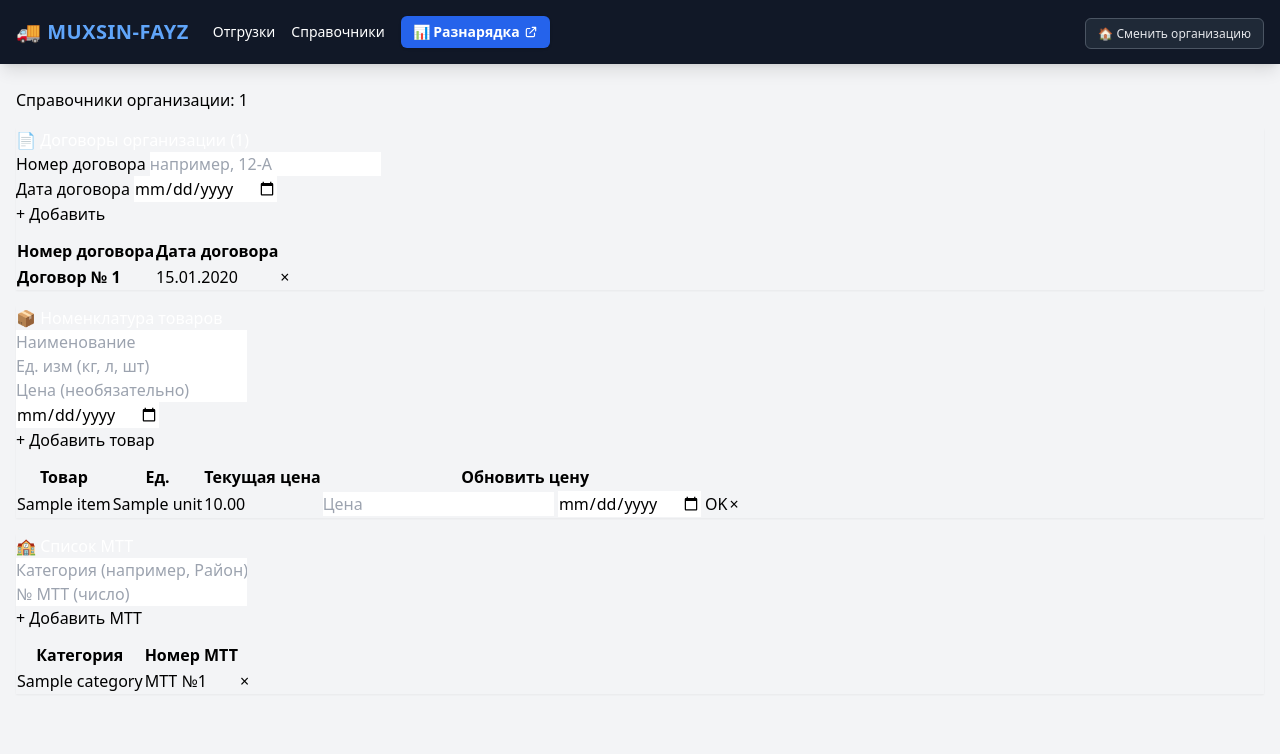
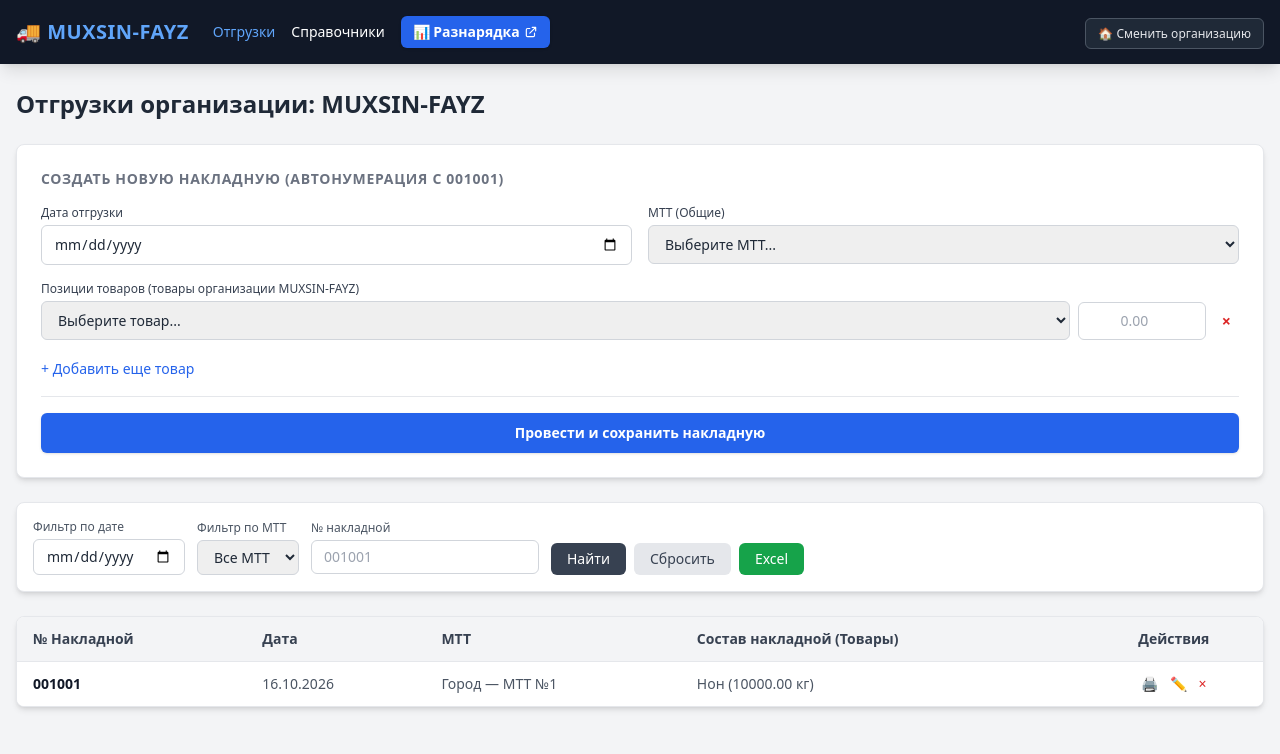
Before and after one commit to alisher0035652-design/-MUXSIN-FAYZ-, a Flask app: page /directory in a window 1280 px wide. Shown: the top 754 px of the page. Run offline with Flask 3, Linux system fonts and the light colour scheme; the visitor is signed in with stand-in values (Sample User, id 1); a database or web service that is not in the repository returns one stand-in record (values such as "Sample title"); some libraries are stand-ins or nearby versions.

Commit message:
Update base.html

```diff
--- a/templates/base.html
+++ b/templates/base.html
@@ -3,53 +3,142 @@
 <head>
     <meta charset="UTF-8">
     <meta name="viewport" content="width=device-width, initial-scale=1.0">
-    <title>{% block title %}Учет отгрузок{% endblock %}</title>
+    <title>Учет отгрузок — MUXSIN-FAYZ</title>
+    <!-- Подключение Tailwind CSS -->
     <script src="https://cdn.tailwindcss.com"></script>
 </head>
-<body class="bg-gray-100 font-sans leading-normal tracking-normal">
+<body class="bg-gray-100 font-sans leading-normal tracking-normal text-gray-800">
 
     <!-- Навигационная панель -->
     <nav class="bg-gray-900 text-white p-4 shadow-lg">
         <div class="max-w-7xl mx-auto flex flex-wrap justify-between items-center">
-
             <div class="flex items-center space-x-6">
-                <!-- Логотип / Название организации -->
                 <div class="flex items-center space-x-2">
                     <span class="text-xl font-bold tracking-wide text-blue-400">
-                        🚚 {{ session.get('organization', 'MUXSIN-FAYZ') }}
+                        🚚 MUXSIN-FAYZ
                     </span>
                 </div>
-
-                <!-- Ссылки меню -->
                 <div class="flex space-x-4 items-center">
-                    <a href="/sales" class="hover:text-blue-400 text-sm font-medium transition">Отгрузки</a>
+                    <a href="/sales" class="hover:text-blue-400 text-sm font-medium transition text-blue-400">Отгрузки</a>
                     <a href="/directory" class="hover:text-blue-400 text-sm font-medium transition">Справочники</a>
 
-                    <!-- Ссылка отображается ТОЛЬКО для MUXSIN-FAYZ -->
-                    {% if session.get('organization') == 'MUXSIN-FAYZ' or not session.get('organization') %}
+                    <!-- Ссылка на разнарядку -->
                     <a href="https://catering-0dk0.onrender.com" target="_blank" class="bg-blue-600 hover:bg-blue-700 text-white px-3 py-1.5 rounded-md text-sm font-semibold transition flex items-center space-x-1 shadow">
                         <span>📊 Разнарядка</span>
                         <svg class="w-3.5 h-3.5 ml-1" fill="none" stroke="currentColor" viewBox="0 0 24 24" xmlns="http://www.w3.org/2000/svg">
                             <path stroke-linecap="round" stroke-linejoin="round" stroke-width="2" d="M10 6H6a2 2 0 00-2 2v10a2 2 0 002 2h10a2 2 0 002-2v-4M14 4h6m0 0v6m0-6L10 14"></path>
                         </svg>
                     </a>
-                    {% endif %}
                 </div>
             </div>
-
-            <!-- Кнопка смены организации -->
             <div>
                 <a href="/select_org" class="bg-gray-800 hover:bg-gray-700 text-gray-200 border border-gray-600 px-3 py-1.5 rounded-md text-xs font-medium transition">
                     🏠 Сменить организацию
                 </a>
             </div>
-
         </div>
     </nav>
 
-    <!-- Основной контент страницы -->
-    <main class="max-w-7xl mx-auto mt-6 px-4 pb-12">
-        {% block content %}{% endblock %}
+    <!-- Основной контент -->
+    <main class="max-w-7xl mx-auto mt-6 px-4 pb-12 space-y-6">
+
+        <h1 class="text-2xl font-bold text-gray-800">Отгрузки организации: MUXSIN-FAYZ</h1>
+
+        <!-- Блок создания накладной -->
+        <div class="bg-white shadow-md rounded-lg p-6 border border-gray-200">
+            <h2 class="text-sm font-bold text-gray-500 uppercase tracking-wider mb-4">Создать новую накладную (Автонумерация с 001001)</h2>
+
+            <form method="POST" action="/sales/add" class="space-y-4">
+                <div class="grid grid-cols-1 md:grid-cols-2 gap-4">
+                    <div>
+                        <label class="block text-xs font-medium text-gray-700 mb-1">Дата отгрузки</label>
+                        <input type="date" name="date" class="w-full border border-gray-300 rounded-md px-3 py-2 text-sm focus:ring-2 focus:ring-blue-500" required>
+                    </div>
+                    <div>
+                        <label class="block text-xs font-medium text-gray-700 mb-1">МТТ (Общие)</label>
+                        <select name="client_id" class="w-full border border-gray-300 rounded-md px-3 py-2 text-sm focus:ring-2 focus:ring-blue-500" required>
+                            <option value="">Выберите МТТ...</option>
+                            <!-- Здесь ваши опции клиентов -->
+                        </select>
+                    </div>
+                </div>
+
+                <div>
+                    <label class="block text-xs font-medium text-gray-700 mb-1">Позиции товаров (товары организации MUXSIN-FAYZ)</label>
+                    <div class="flex items-center space-x-2">
+                        <select name="item_id" class="flex-1 border border-gray-300 rounded-md px-3 py-2 text-sm">
+                            <option value="">Выберите товар...</option>
+                        </select>
+                        <input type="number" step="0.01" name="quantity" placeholder="0.00" class="w-32 border border-gray-300 rounded-md px-3 py-2 text-sm text-center">
+                        <button type="button" class="text-red-600 hover:text-red-800 px-2 font-bold">×</button>
+                    </div>
+                </div>
+
+                <div>
+                    <button type="button" class="text-blue-600 hover:text-blue-800 text-sm font-medium">+ Добавить еще товар</button>
+                </div>
+
+                <div class="pt-4 border-t">
+                    <button type="submit" class="w-full bg-blue-600 text-white font-semibold py-2.5 rounded-md text-sm hover:bg-blue-700 transition shadow">
+                        Провести и сохранить накладную
+                    </button>
+                </div>
+            </form>
+        </div>
+
+        <!-- Фильтры -->
+        <div class="bg-white shadow-md rounded-lg p-4 border border-gray-200 flex flex-wrap items-center gap-3">
+            <div>
+                <label class="text-xs font-medium text-gray-600 block mb-1">Фильтр по дате</label>
+                <input type="date" class="border border-gray-300 rounded-md px-3 py-1.5 text-sm">
+            </div>
+            <div>
+                <label class="text-xs font-medium text-gray-600 block mb-1">Фильтр по МТТ</label>
+                <select class="border border-gray-300 rounded-md px-3 py-1.5 text-sm">
+                    <option>Все МТТ</option>
+                </select>
+            </div>
+            <div>
+                <label class="text-xs font-medium text-gray-600 block mb-1">№ накладной</label>
+                <input type="text" placeholder="001001" class="border border-gray-300 rounded-md px-3 py-1.5 text-sm">
+            </div>
+            <div class="self-end flex space-x-2 mt-auto">
+                <button class="bg-gray-700 text-white px-4 py-1.5 rounded-md text-sm font-medium hover:bg-gray-800">Найти</button>
+                <button class="bg-gray-200 text-gray-700 px-4 py-1.5 rounded-md text-sm font-medium hover:bg-gray-300">Сбросить</button>
+                <button class="bg-green-600 text-white px-4 py-1.5 rounded-md text-sm font-medium hover:bg-green-700 flex items-center space-x-1">
+                    <span>Excel</span>
+                </button>
+            </div>
+        </div>
+
+        <!-- Таблица накладных -->
+        <div class="bg-white shadow-md rounded-lg overflow-hidden border border-gray-200">
+            <table class="min-w-full divide-y divide-gray-200 text-sm">
+                <thead class="bg-gray-100 text-gray-700">
+                    <tr>
+                        <th class="px-4 py-3 text-left font-bold">№ Накладной</th>
+                        <th class="px-4 py-3 text-left font-bold">Дата</th>
+                        <th class="px-4 py-3 text-left font-bold">МТТ</th>
+                        <th class="px-4 py-3 text-left font-bold">Состав накладной (Товары)</th>
+                        <th class="px-4 py-3 text-center font-bold">Действия</th>
+                    </tr>
+                </thead>
+                <tbody class="divide-y divide-gray-200 bg-white">
+                    <tr class="hover:bg-gray-50">
+                        <td class="px-4 py-3 font-semibold text-gray-900">001001</td>
+                        <td class="px-4 py-3 text-gray-600">16.10.2026</td>
+                        <td class="px-4 py-3 text-gray-600">Город — МТТ №1</td>
+                        <td class="px-4 py-3 text-gray-600">Нон (10000.00 кг)</td>
+                        <td class="px-4 py-3 text-center space-x-2">
+                            <button class="text-gray-600 hover:text-blue-600" title="Печать">🖨️</button>
+                            <button class="text-blue-600 hover:text-blue-800" title="Редактировать">✏️</button>
+                            <button class="text-red-600 hover:text-red-800" title="Удалить">×</button>
+                        </td>
+                    </tr>
+                </tbody>
+            </table>
+        </div>
+
     </main>
 
 </body>
```
